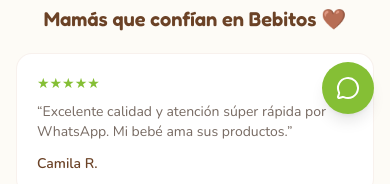
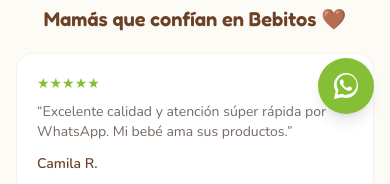
Before and after one commit to BladimirBLopez/bebitos, a Next.js app: page / in a window 390 px wide. Shown: the part 650-834 px from the top of the page. Built offline with nearby package versions, Linux system fonts and the light colour scheme; no server answers; the database is empty.

Commit message:
Usa icono real de WhatsApp (SVG) en el boton flotante

```diff
--- a/src/components/WhatsAppFloat.tsx
+++ b/src/components/WhatsAppFloat.tsx
@@ -1,5 +1,3 @@
-import { MessageCircle } from "lucide-react";
-
 export default function WhatsAppFloat({ whatsapp }: { whatsapp?: string }) {
   const number = whatsapp || "59169501208";
 
@@ -8,10 +6,12 @@ export default function WhatsAppFloat({ whatsapp }: { whatsapp?: string }) {
       href={`https://wa.me/${number}`}
       target="_blank"
       rel="noopener noreferrer"
-      className="fixed bottom-20 sm:bottom-5 right-4 sm:right-5 z-[55] bg-green hover:bg-green-dark text-white w-13 h-13 sm:w-14 sm:h-14 rounded-full shadow-lg flex items-center justify-center transition-colors"
+      className="fixed bottom-20 sm:bottom-5 right-4 sm:right-5 z-[55] bg-green hover:bg-green-dark text-white w-14 h-14 rounded-full shadow-lg flex items-center justify-center transition-colors"
       aria-label="Escribinos por WhatsApp"
     >
-      <MessageCircle className="w-6 h-6" />
+      <svg viewBox="0 0 32 32" fill="currentColor" className="w-8 h-8">
+        <path d="M16.01 3C9.38 3 4 8.38 4 15.01c0 2.19.58 4.34 1.68 6.23L3.98 29l7.94-1.65a12.9 12.9 0 0 0 4.09.66h.01c6.63 0 12.01-5.38 12.01-12.01C28.03 8.38 22.65 3 16.01 3Zm0 21.9h-.01c-1.28 0-2.54-.34-3.64-.99l-.26-.15-4.71.98.99-4.6-.17-.27a9.94 9.94 0 0 1-1.53-5.36c0-5.5 4.48-9.98 9.99-9.98 2.67 0 5.17 1.04 7.06 2.93a9.9 9.9 0 0 1 2.93 7.06c0 5.5-4.48 9.98-9.98 9.98Zm5.46-7.47c-.3-.15-1.77-.87-2.05-.97-.28-.1-.48-.15-.68.15-.2.3-.78.97-.96 1.17-.18.2-.35.22-.65.07-.3-.15-1.26-.46-2.4-1.47-.89-.79-1.48-1.77-1.66-2.07-.17-.3-.02-.46.13-.61.14-.14.3-.35.45-.53.15-.18.2-.3.3-.5.1-.2.05-.38-.02-.53-.07-.15-.68-1.63-.93-2.24-.24-.58-.49-.5-.68-.51h-.58c-.2 0-.53.07-.8.38-.28.3-1.05 1.03-1.05 2.5 0 1.48 1.08 2.9 1.23 3.1.15.2 2.12 3.24 5.14 4.54.72.31 1.28.5 1.72.63.72.23 1.38.2 1.9.12.58-.09 1.77-.72 2.02-1.42.25-.7.25-1.29.17-1.42-.07-.13-.27-.2-.57-.35Z"/>
+      </svg>
     </a>
   );
 }
```
